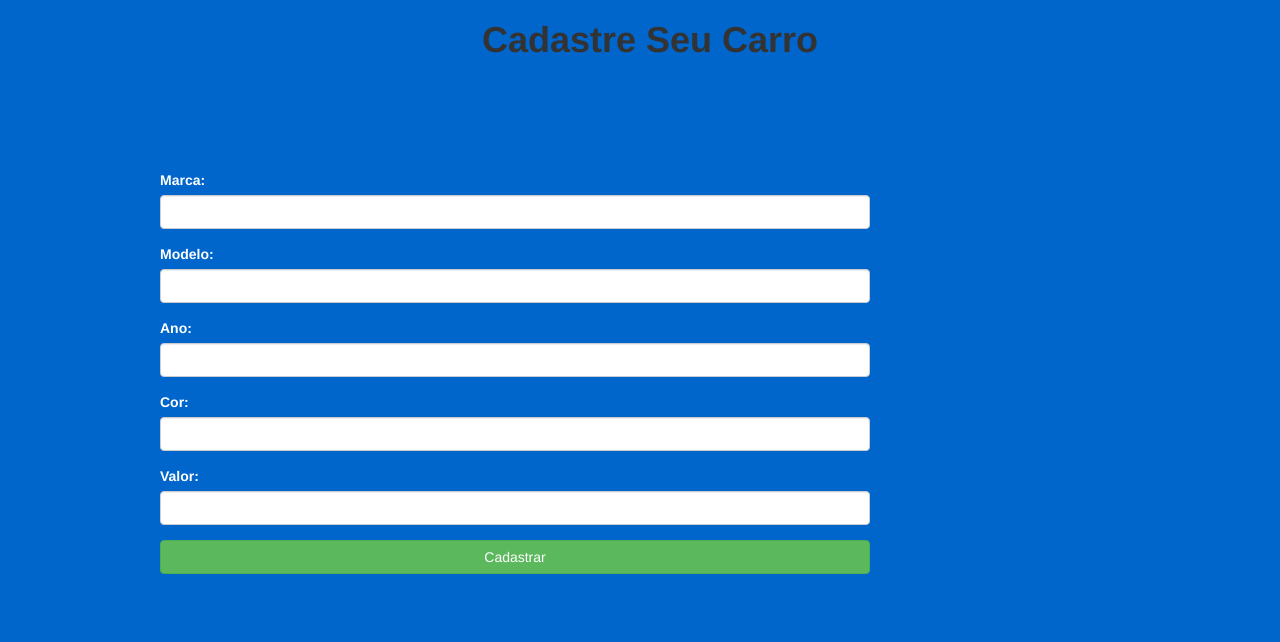
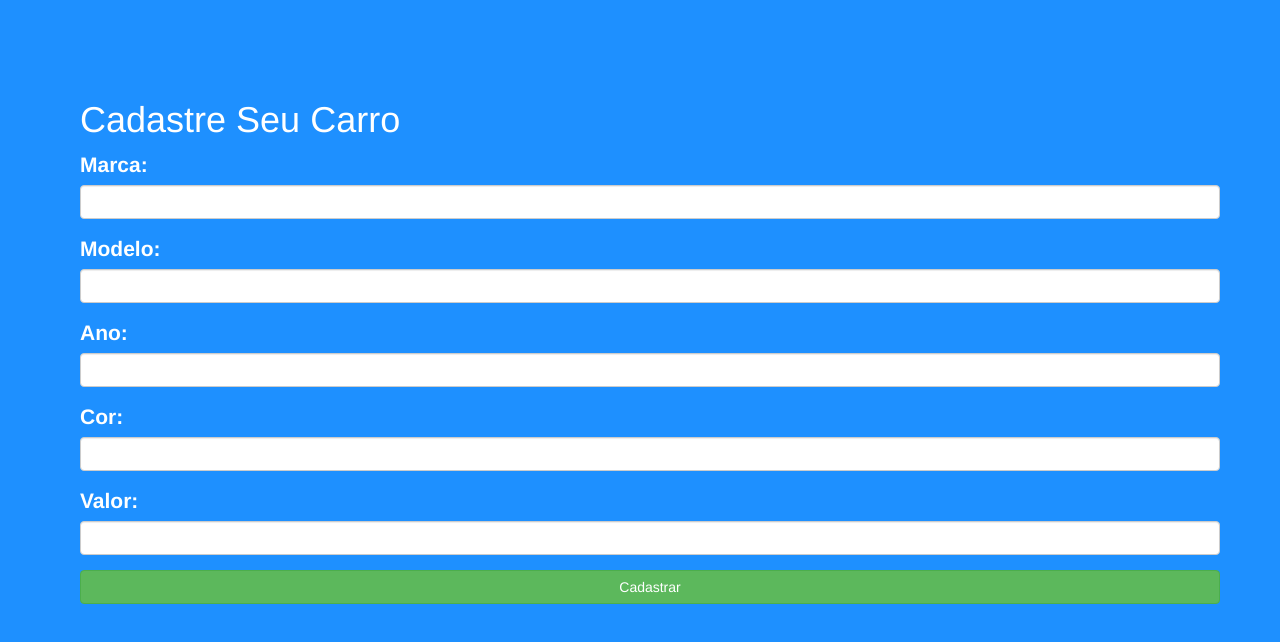
Before and after one commit to 01marcos/appCadastrarCarro, a website: page www/index.html in a window 1280 px wide. Drawn offline with Linux system fonts and the light colour scheme.

Commit message:
Fiz o polimento do aplicativo e implementei um melhor designer

```diff
--- a/www/components/banco.js
+++ b/www/components/banco.js
@@ -6,6 +6,7 @@ $(document).on('click','#cadastro',function(){
     "cor": $("#cor").val(),
     "valor": $("#valor").val()
   }
+
 
   $.ajax({
     type:"post",
@@ -24,3 +25,7 @@ $(document).on('click','#cadastro',function(){
     }
   });
 });
+
+
+// ("if" de como não deixar campos vazios para cadastro)
+// if($("#marca").val() !="" ){}
--- a/www/css/style.css
+++ b/www/css/style.css
@@ -1,18 +1,17 @@
 label{
-  font-size: 100%;
+  font-size: 150%;
   color: white;
 
 }
 body{
   margin-left:  20px;
-  background-color: #0066cc;
+  background-color:#1E90FF;
 }
 
-div{
-  margin-left: 40px;
-
-}
 container{
     margin-top: 20px;
 
 }
+.h1{
+  color: white;
+}
--- a/www/index.html
+++ b/www/index.html
@@ -17,21 +17,31 @@
 
 </head>
 <body>
-  <center>
-  <h1><b>Cadastre Seu Carro</b></h1>
-  </center>
+  <!-- <center>
+  <h1><b>     Cadastre Seu Carro Agora</b></h1>
+  </center> -->
 
   <div class="container">
-    <div class="row" style="margin-top:100px;">
-      <div class="col-xs-8">
-        <div class="form-group">
+   <div class="row">
+     <div class="col-xs-12">
+
+    <div class="row" style="margin-top:80px;" id="titulo">
+      <div class="col-xs-12">
+        <h1 style="color: white; ">Cadastre Seu Carro</h1>
+      </div>
+    </div>
+
+         <div class="row">
+           <div class="col-xs-12">
+             <div class="form-group">
           <label for="">Marca:</label>
           <input type="text" class="form-control" id="marca">
         </div>
       </div>
-    </div>
+         </div>
+
     <div class="row">
-      <div class="col-xs-8">
+      <div class="col-xs-12">
         <div class="form-group">
           <label for="">Modelo:</label>
           <input type="text" class="form-control" id="modelo">
@@ -39,7 +49,7 @@
       </div>
     </div>
     <div class="row">
-      <div class="col-xs-8">
+      <div class="col-xs-12">
         <div class="form-group">
           <label for="">Ano:</label>
           <input type="text" class="form-control" id="ano">
@@ -47,7 +57,7 @@
       </div>
     </div>
     <div class="row">
-      <div class="col-xs-8">
+      <div class="col-xs-12">
         <div class="form-group">
           <label for="">Cor:</label>
           <input type="text" class="form-control" id="cor">
@@ -55,7 +65,7 @@
       </div>
     </div>
     <div class="row">
-      <div class="col-xs-8">
+      <div class="col-xs-12">
         <div class="form-group">
           <label for="">Valor:</label>
           <input type="text" class="form-control" id="valor">
@@ -63,11 +73,15 @@
       </div>
     </div>
     <div class="row">
-      <div class="col-xs-8">
+      <div class="col-xs-12">
         <div class="form-group">
           <button class="btn btn-success btn-block" id="cadastro">Cadastrar</button>
         </div>
       </div>
     </div>
+
+     </div>
+   </div>
+  </div>
 </body>
 </html>
```
